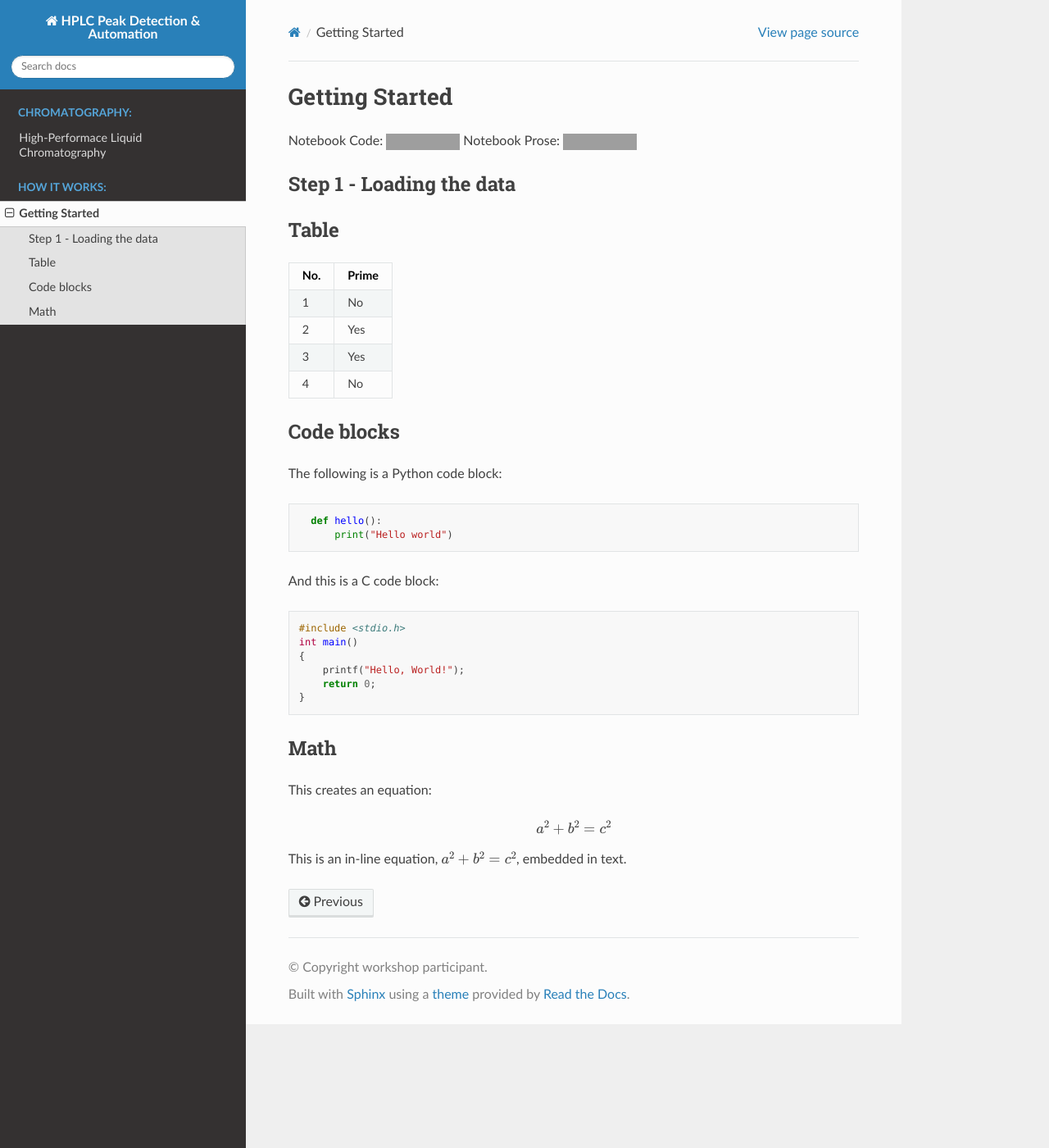
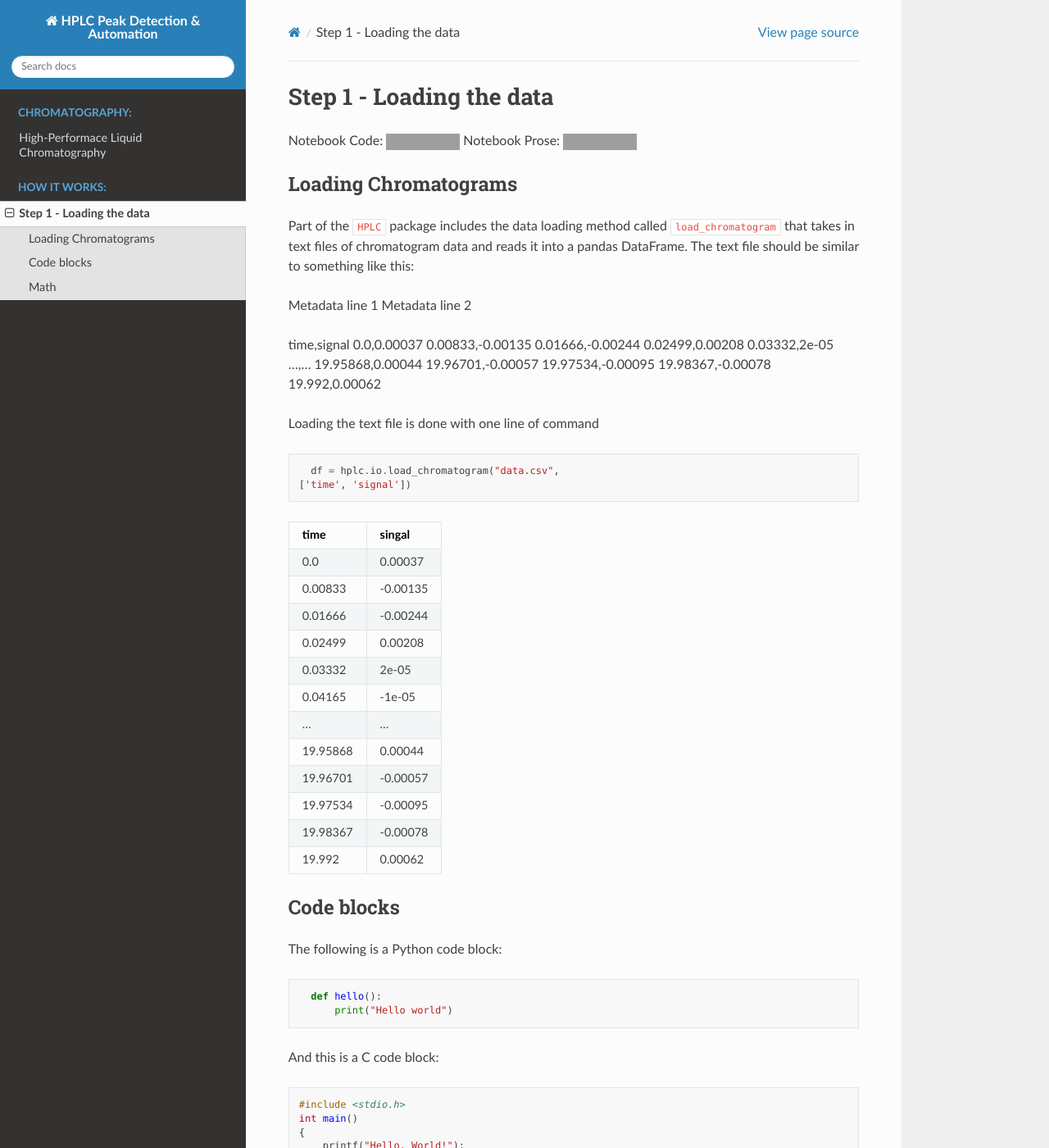
Before and after one commit to pcichowicz/HPLC, a Sphinx documentation site: the page built from doc/another-feature.md, in a window 1280 px wide and 1400 px high. Shown: the whole window at 82% size. Built offline with Sphinx 7.4.7 and the Read the Docs theme 3.1.0, drawn with Linux system fonts in a browser that asks for light colours; grey boxes are pictures that could not be loaded.

Commit message:
Update another-feature.md

````diff
--- a/doc/another-feature.md
+++ b/doc/another-feature.md
@@ -1,22 +1,50 @@
-# Getting Started
+# Step 1 - Loading the data
 
 Notebook Code: [![License: MIT](https://img.shields.io/badge/License-GPLv3-blue.svg)](https://www.gnu.org/licenses/gpl-3.0) Notebook Prose: [![License: CC BY 4.0](https://img.shields.io/badge/License-CC_BY_4.0-lightgrey.svg)](https://creativecommons.org/licenses/by/4.0/)
 
+## Loading Chromatograms
 
-## Step 1 - Loading the data
+Part of the `HPLC` package includes the data loading method called `load_chromatogram` that takes in text files of chromatogram data and reads it into a pandas DataFrame. The text file should be similar to something like this:
 
 
+Metadata line 1
+Metadata line 2
+
+time,signal
+0.0,0.00037
+0.00833,-0.00135
+0.01666,-0.00244
+0.02499,0.00208
+0.03332,2e-05
+...,...
+19.95868,0.00044
+19.96701,-0.00057
+19.97534,-0.00095
+19.98367,-0.00078
+19.992,0.00062
+
+Loading the text file is done with one line of command
+
+```python
+  df = hplc.io.load_chromatogram("data.csv",
+['time', 'signal'])
+```
 
 
-## Table
-
-| No.  |  Prime |
+| time  |  singal |
 | ---- | ------ |
-| 1    |  No    |
-| 2    |  Yes   |
-| 3    |  Yes   |
-| 4    |  No    |
-
+| 0.0  | 0.00037|
+| 0.00833 | -0.00135 |
+| 0.01666 | -0.00244 |
+| 0.02499 | 0.00208 |
+| 0.03332 | 2e-05 |
+| 0.04165 | -1e-05 |
+| ... | ... |
+| 19.95868 | 0.00044 |
+| 19.96701 | -0.00057 |
+| 19.97534 | -0.00095 |
+| 19.98367 | -0.00078 |
+| 19.992 | 0.00062 |
 
 
 ## Code blocks
````
